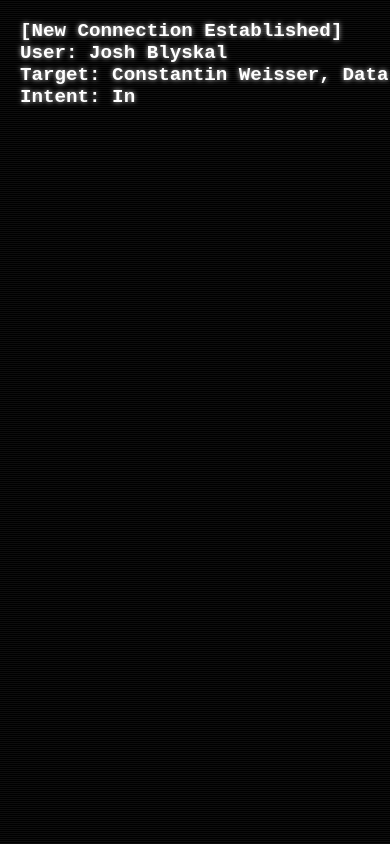
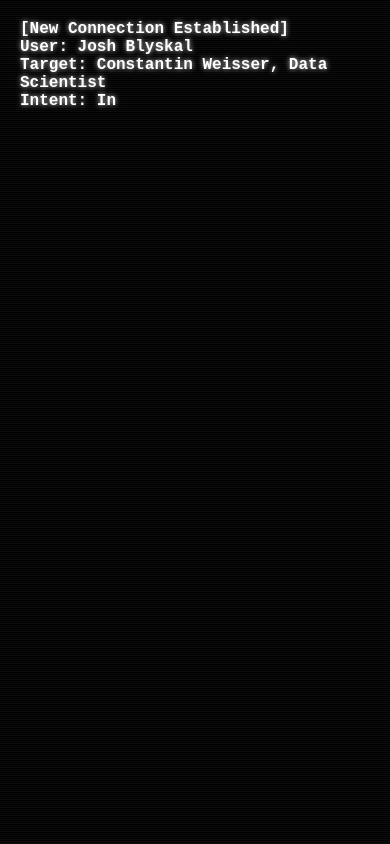
Before and after one commit to Joshbly/terminal-invitation, a plain HTML site: page index.html in a window 390 px wide. Drawn offline with Linux system fonts and the light colour scheme.

Commit message:
Update style.css

```diff
--- a/style.css
+++ b/style.css
@@ -6,24 +6,25 @@ body, html {
     background-color: black;
     color: white;
     font-family: 'Courier New', Courier, monospace;
-    overflow: hidden;
+    overflow-x: hidden; /* Prevent horizontal scrolling */
 }
 
 #terminal {
-    white-space: pre;
+    white-space: pre-wrap; /* Allow text to wrap at spaces */
+    overflow-wrap: break-word;
     font-size: 1.2em;
     padding: 20px;
     font-weight: bold;
     position: relative;
     text-shadow: 0 0 5px rgba(255, 255, 255, 0.8);
-    height: 100vh; /* Make terminal take full viewport height */
+    height: 100vh; /* Take full viewport height */
     box-sizing: border-box; /* Include padding in the height */
 }
 
 /* Pixel effect */
 #terminal::after {
     content: '';
-    position: absolute;
+    position: fixed; /* Make it fixed to cover the whole screen */
     top: 0;
     left: 0;
     right: 0;
@@ -41,8 +42,8 @@ body, html {
 /* Reflection effect */
 #terminal::before {
     content: '';
-    position: absolute;
-    bottom: 0; /* Align to the bottom of the terminal */
+    position: fixed; /* Make it fixed to cover the whole screen */
+    bottom: 0;
     left: 0;
     right: 0;
     height: 50%; /* Reflect only half of the terminal */
@@ -65,3 +66,10 @@ body, html {
         background-color: transparent;
     }
 }
+
+/* Responsive font size */
+@media (max-width: 600px) {
+    #terminal {
+        font-size: 1em; /* Smaller font size on smaller screens */
+    }
+}
```
